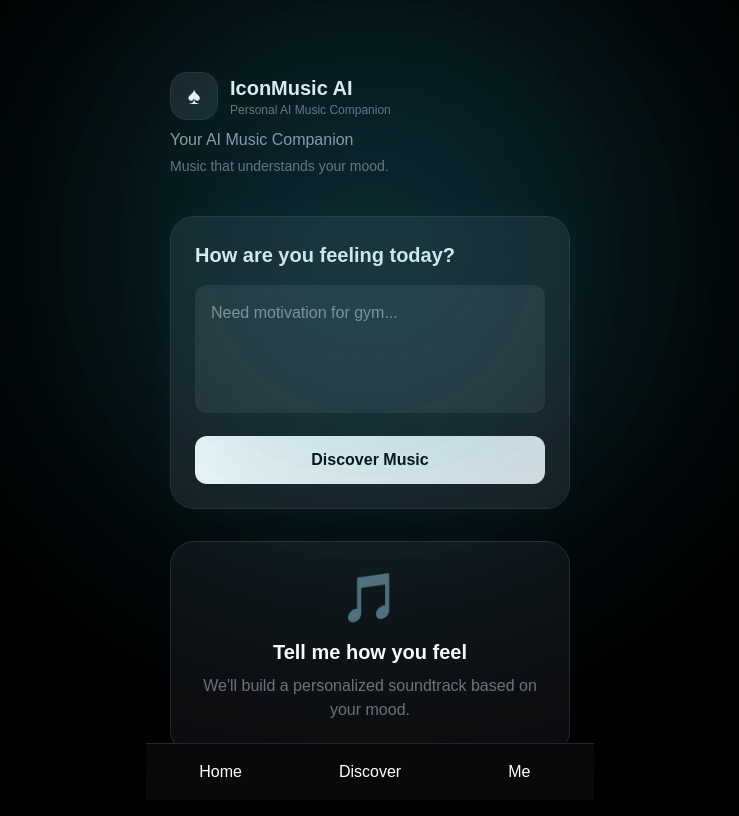
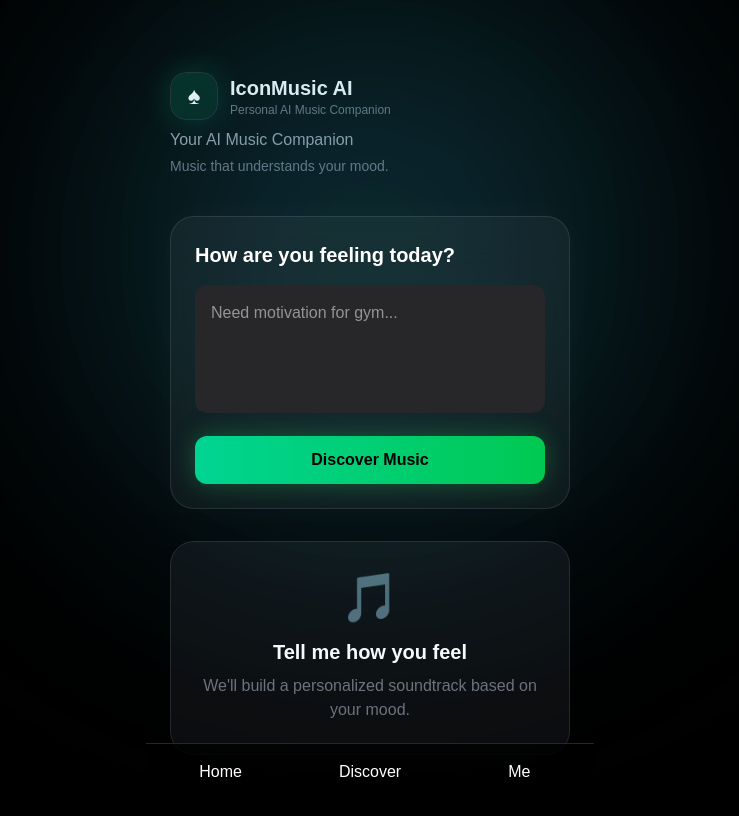
Before and after one commit to shubhbeniwal/iconmusic-ai, a Next.js app in the folder frontend/: page / in a window 1280 px wide. Shown: the top 816 px of the page, without its empty margins (270-1009 px from the left). Built offline with nearby package versions, Linux system fonts and the light colour scheme; no server answers.

Commit message:
Frames Edge Glow Added 3

```diff
--- a/frontend/src/components/AIInsightPanel.tsx
+++ b/frontend/src/components/AIInsightPanel.tsx
@@ -29,9 +29,10 @@ export default function AIInsightPanel({
         }}
         className="
         mt-4
-        bg-zinc-900/90
+        bg-white/5
+        backdrop-blur-xl
         border
-        border-zinc-800
+        border-white/10
         rounded-3xl
         p-5
         "
--- a/frontend/src/components/BottomNav.tsx
+++ b/frontend/src/components/BottomNav.tsx
@@ -4,7 +4,7 @@ export default function BottomNav() {
   return (
     <div className="fixed bottom-0 left-0 right-0">
 
-      <div className="max-w-md mx-auto bg-zinc-950 border-t border-zinc-800">
+      <div className="max-w-md mx-auto bg-black/60 backdrop-blur-xl border-white/10 border-t border-zinc-800">
 
         <div className="grid grid-cols-3 text-center py-4">
 
--- a/frontend/src/components/ContinueSessionCard.tsx
+++ b/frontend/src/components/ContinueSessionCard.tsx
@@ -18,9 +18,10 @@ export default function ContinueSessionCard({
 
     <div
       className="
-      bg-zinc-900/90
+      bg-white/5
+      backdrop-blur-xl
       border
-      border-zinc-800
+      border-white/10
       rounded-3xl
       p-5
       mb-6
--- a/frontend/src/components/Logo.tsx
+++ b/frontend/src/components/Logo.tsx
@@ -8,12 +8,15 @@ export default function Logo() {
         h-12
         w-12
         rounded-2xl
-        bg-zinc-900
+        bg-gradient-to-br
+        from-emerald-500/20
+        to-emerald-700/20
         flex
         items-center
         justify-center
         border
         border-zinc-800
+        shadow-[0_0_30px_rgba(16,185,129,0.25)]
         "
       >
         <span className="text-2xl">
--- a/frontend/src/components/MoodInputCard.tsx
+++ b/frontend/src/components/MoodInputCard.tsx
@@ -30,11 +30,12 @@ export default function MoodInputCard({
 
     <div
       className="
-      bg-zinc-900/90
+      bg-white/5
+      backdrop-blur-xl
       rounded-3xl
       p-6
       border
-      border-zinc-800
+      border-white/10
       shadow-[0_0_40px_rgba(255,255,255,0.03)]
       "
     >
@@ -83,14 +84,15 @@ export default function MoodInputCard({
         w-full
         rounded-xl
         bg-gradient-to-r
-        from-white
-        to-zinc-200
+        from-emerald-400
+        to-green-500
         text-black
         py-3
         font-semibold
         transition-all
         duration-300
         hover:scale-[1.02]
+        shadow-[0_0_25px_rgba(34,197,94,0.35)]
         "
       >
         {
--- a/frontend/src/components/RecommendationCard.tsx
+++ b/frontend/src/components/RecommendationCard.tsx
@@ -94,8 +94,9 @@ export default function RecommendationCard({
       rounded-3xl
       overflow-hidden
       border
-      border-zinc-800
+      border-white/10
       hover:border-emerald-500/40
+      shadow-[0_20px_80px_rgba(0,0,0,0.5)]
       "
     >
 
--- a/frontend/src/components/SectionTitle.tsx
+++ b/frontend/src/components/SectionTitle.tsx
@@ -20,6 +20,7 @@ export default function SectionTitle({
         className="
         text-xl
         font-bold
+        tracking-tight
         "
       >
         {title}
@@ -27,7 +28,7 @@ export default function SectionTitle({
 
       <p
         className="
-        text-zinc-500
+        text-zinc-400
         text-sm
         mt-1
         "
```
Also changed, not shown: 1 other file (tests, documents, lock files or other folders).
